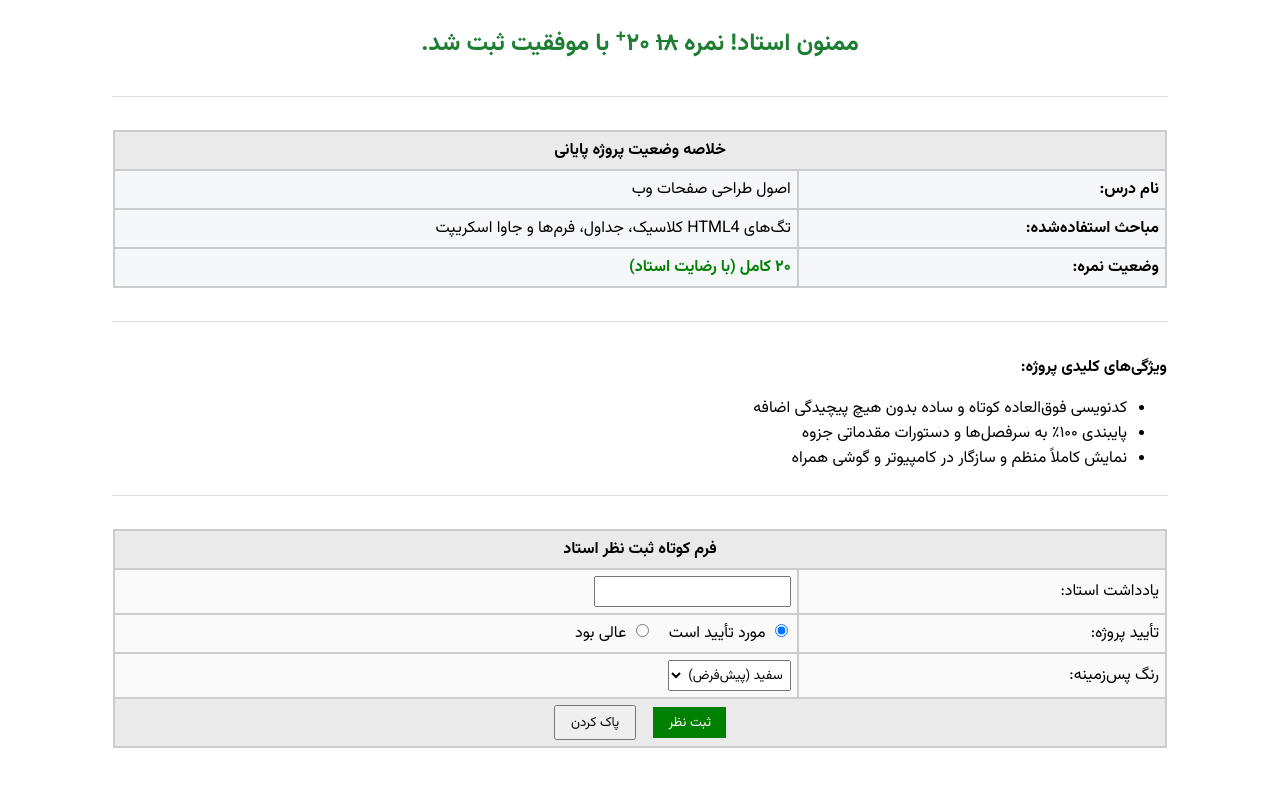
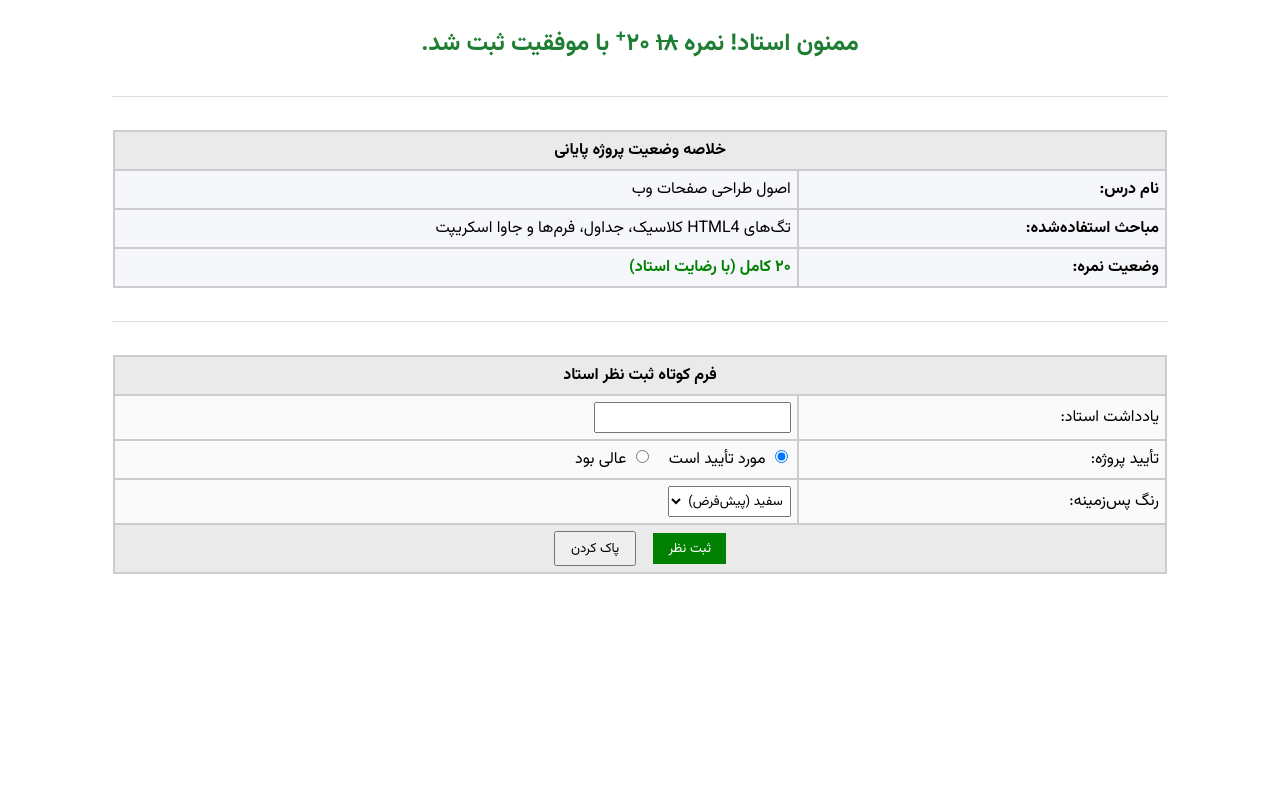
Before and after one commit to armadgarsone2/web-design-project, a plain HTML site: page page3.htm in a window 1280 px wide. Drawn offline with Linux system fonts and the light colour scheme.

Commit message:
Remove key-features section from page3

```diff
--- a/page3.htm
+++ b/page3.htm
@@ -45,23 +45,6 @@
         <hr color="#DDDDDD" size="1" width="85%">
         <br>
 
-        <!-- بخش دوم: لیست نامرتب ۳ موردی از ویژگی‌ها -->
-        <table border="0" cellpadding="0" cellspacing="0" width="85%">
-            <tr>
-                <td align="right">
-                    <b>ویژگی‌های کلیدی پروژه:</b>
-                    <ul>
-                        <li>کدنویسی فوق‌العاده کوتاه و ساده بدون هیچ پیچیدگی اضافه</li>
-                        <li>پایبندی ۱۰۰٪ به سرفصل‌ها و دستورات مقدماتی جزوه</li>
-                        <li>نمایش کاملاً منظم و سازگار در کامپیوتر و گوشی همراه</li>
-                    </ul>
-                </td>
-            </tr>
-        </table>
-
-        <hr color="#DDDDDD" size="1" width="85%">
-        <br>
-
         <!-- بخش سوم: فرم جمع‌وجور ارزیابی استاد و تغییر رنگ صفحه -->
         <form name="f1">
             <table border="1" bordercolor="#CCCCCC" cellpadding="6" cellspacing="0" width="85%" bgcolor="#FAFAFA">
```
